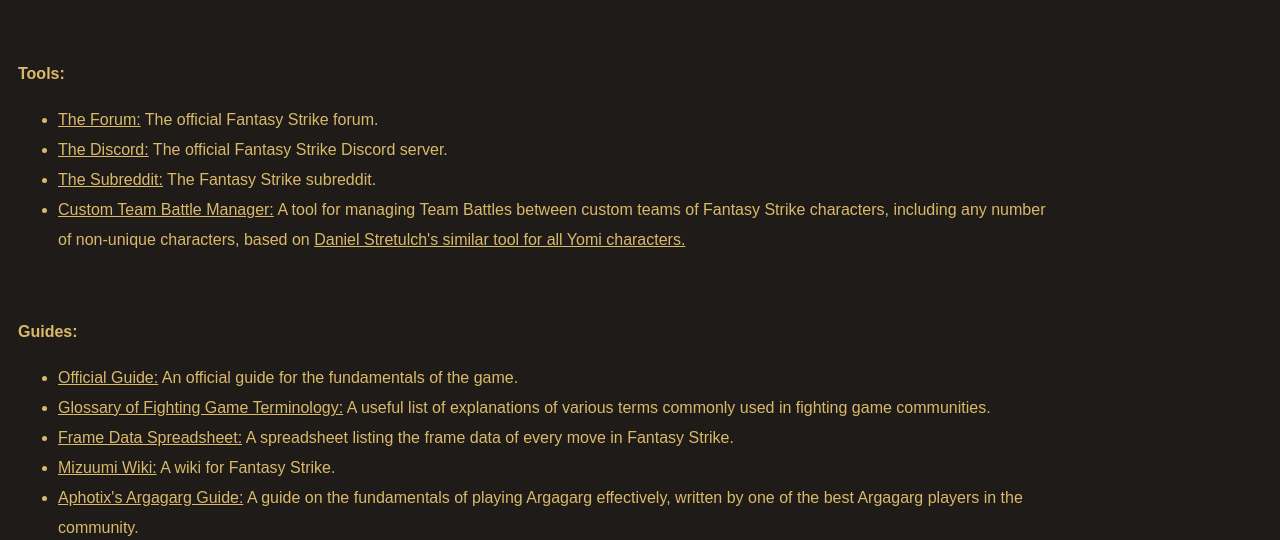
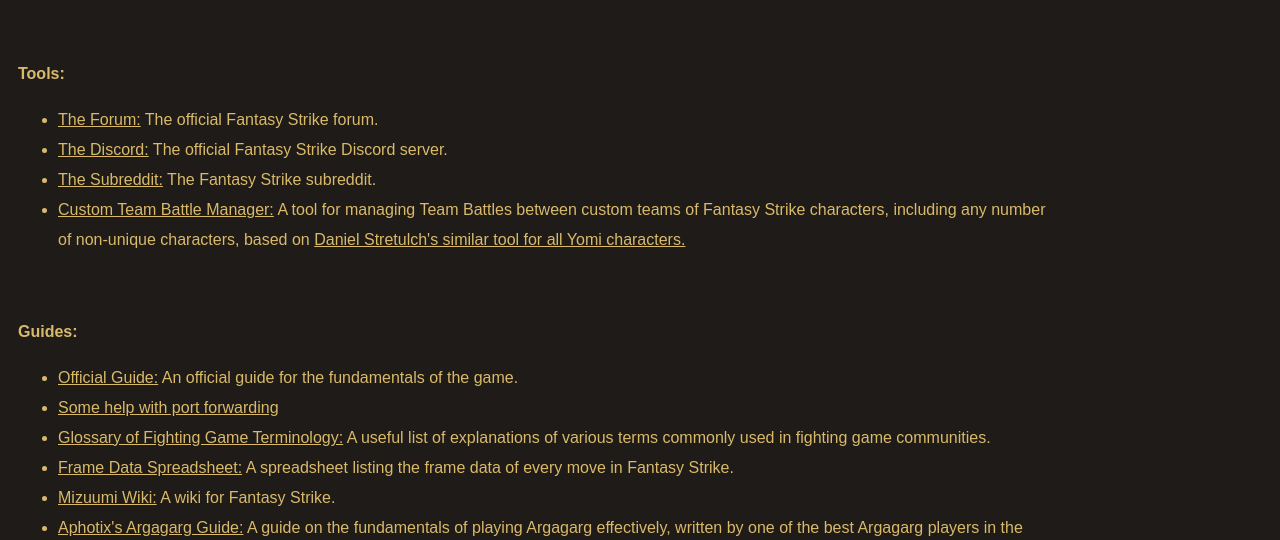
Before and after one commit to StaccatoSemibreve/gardenofchaos.xyz, a plain HTML site: page resources.html in a window 1280 px wide. Shown: the part 260-800 px from the top of the page. Drawn offline with Linux system fonts and the light colour scheme.

Commit message:
Resources: added port forwarding forum page

```diff
--- a/resources.html
+++ b/resources.html
@@ -39,6 +39,7 @@
         <p><strong>Guides:</strong></p>
         <ul>
             <li><a href="http://www.fantasystrike.com/guide">Official Guide:</a> An official guide for the fundamentals of the game.</li>
+            <li><a href="https://forums.fantasystrike.com/t/ports-to-forward-for-online-connection-issues-udp-9991-and-19900">Some help with port forwarding</a></li>
             <li><a href="https://docs.google.com/document/d/1RBBqG-SRG5H_3yV7KU57YkNinSg3UmztIi_ikB9pgSA/edit">Glossary of Fighting Game Terminology:</a> A useful list of explanations of various terms commonly used in fighting game communities.</li>
             <li><a href="https://docs.google.com/spreadsheets/d/1Ia4um01P9JMlxckup9qbKXuZgW1CdTshVPeny4-XKEs/edit">Frame Data Spreadsheet:</a> A spreadsheet listing the frame data of every move in Fantasy Strike.</li>
             <li><a href="https://wiki.gbl.gg/w/Fantasy_Strike">Mizuumi Wiki:</a> A wiki for Fantasy Strike.
```
